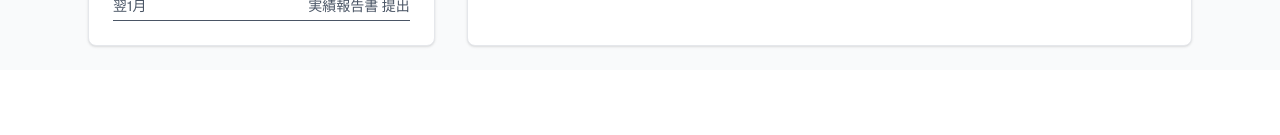
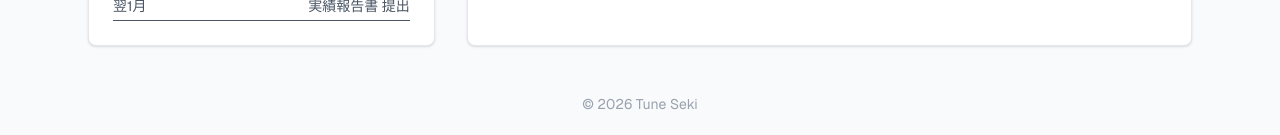
Before and after one commit to TSeki01/GrantFlow-Assist-Japan-Tourism-Agency, a Next.js app: page / in a window 1280 px wide. Shown: the part 907-1042 px from the top of the page. Before the commit the page ends 977 px from the top, so only its background shows below. Built offline with nearby package versions, Linux system fonts and the light colour scheme.

Commit message:
Add copyright notice to footer

```diff
--- a/app/page.tsx
+++ b/app/page.tsx
@@ -187,6 +187,10 @@ export default function Home() {
           </div>
         </div>
       </main>
+
+      <footer className="text-center text-sm text-gray-400 py-6 print:hidden">
+        © 2026 Tune Seki
+      </footer>
     </div>
   );
 }
```
